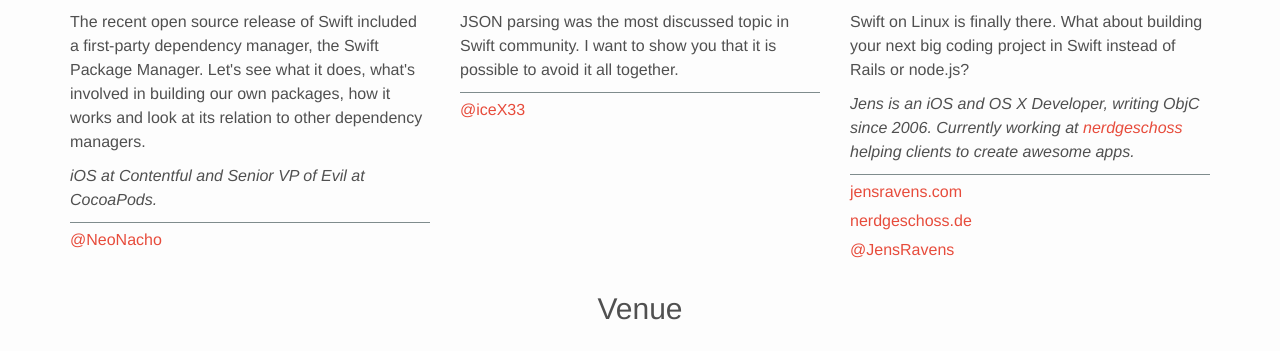
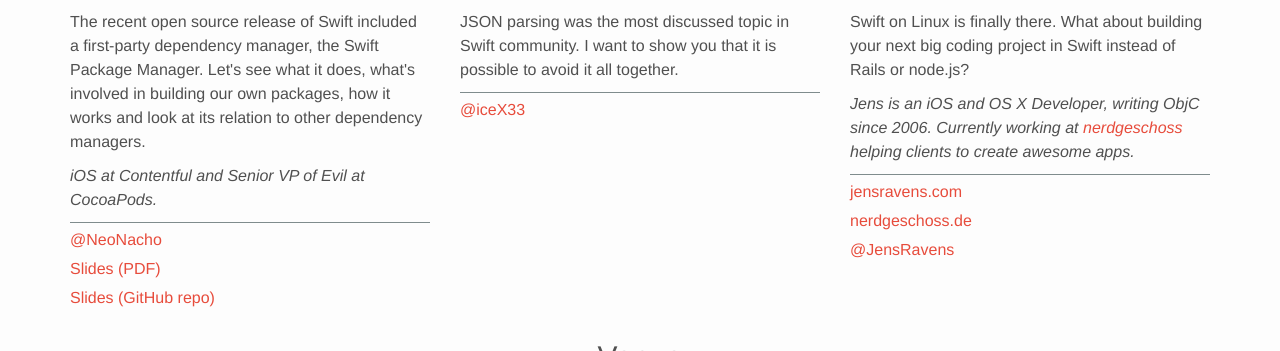
Before and after one commit to swift-berlin/swift-berlin.github.io, a Jekyll site: the page built from _posts/2016-01-18-swift-berlin-14.md, in a window 1280 px wide and 900 px high, scrolled down 1546 px, cut to the strip 0-351 px from the top of the window. Built offline with Jekyll 4.4.1, drawn with Linux system fonts in a browser that asks for light colours.

Commit message:
Add links to slides for SPM talk

```diff
--- a/_posts/2016-01-18-swift-berlin-14.md
+++ b/_posts/2016-01-18-swift-berlin-14.md
@@ -23,6 +23,12 @@ speakers:
       -
         url: https://twitter.com/NeoNacho
         name: '@NeoNacho'
+      -
+        url: https://speakerdeck.com/neonichu/swift-package-manager
+        name: Slides (PDF)
+      -
+        url: https://github.com/neonichu/swiftpm-talk
+        name: Slides (GitHub repo)
   -
     name: Maxim Zaks
     image: iceX33
```
